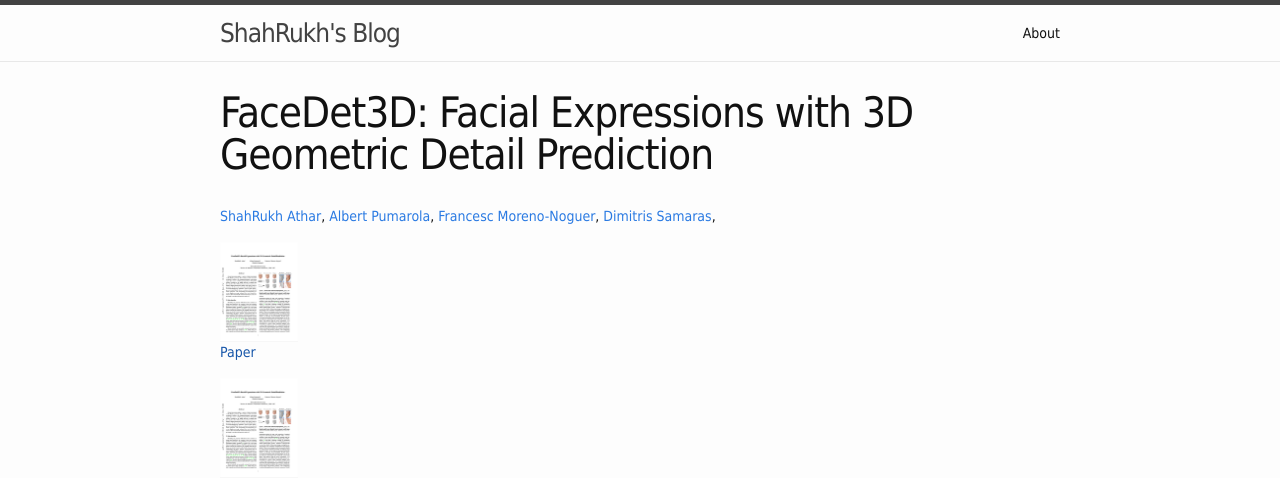
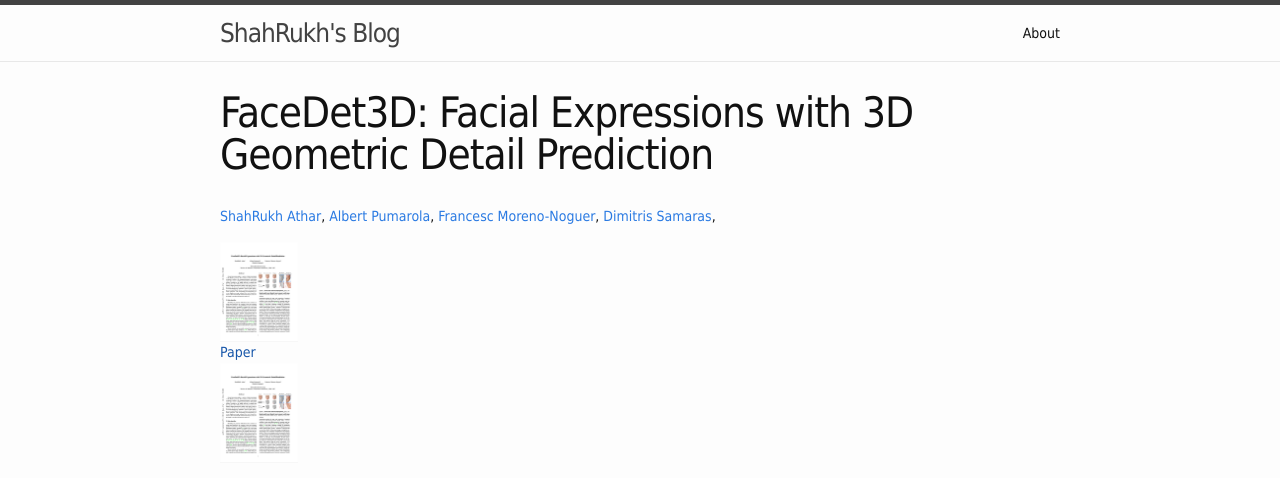
Before and after one commit to shahrukhathar/shahrukhathar.github.io, a Jekyll site: the page built from _posts/2020-12-14-FaceDet3D.markdown, in a window 1280 px wide. Shown: the top 478 px of the page. Built offline with Jekyll 4.4.1, drawn with Linux system fonts in a browser that asks for light colours; nearby versions of some CDN libraries; library files that are not in the unit come from our copies; grey boxes are pictures that could not be loaded.

Commit message:
Initial commit for Facedet3D

```diff
--- a/_posts/2020-12-14-FaceDet3D.markdown
+++ b/_posts/2020-12-14-FaceDet3D.markdown
@@ -17,8 +17,8 @@ author: ShahRukh Athar, Albert Pumarola, Francesc Moreno-Noguer, Dimitris Samara
 Paper
 <br>
 </a>
+<img height="100" width="78" src="/images/FaceDet3D/paper-thumb.png"/>
 </p>
-<img height="100" width="78" src="/images/FaceDet3D/paper-thumb.png"/>
 
 <div class="embed-container" style="position:relative;padding-bottom:41.56%;">
   <iframe
```
